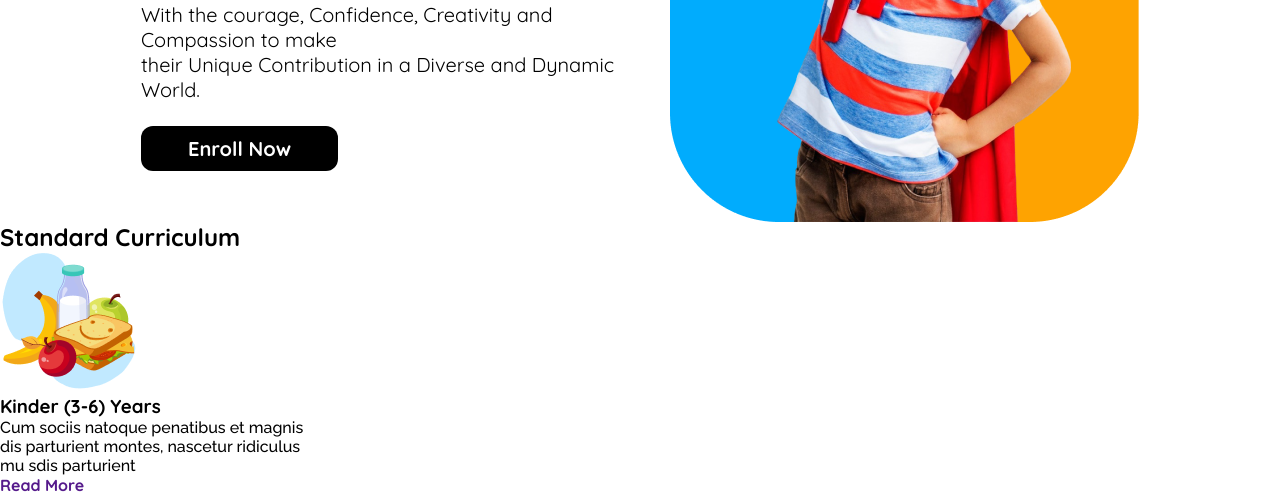
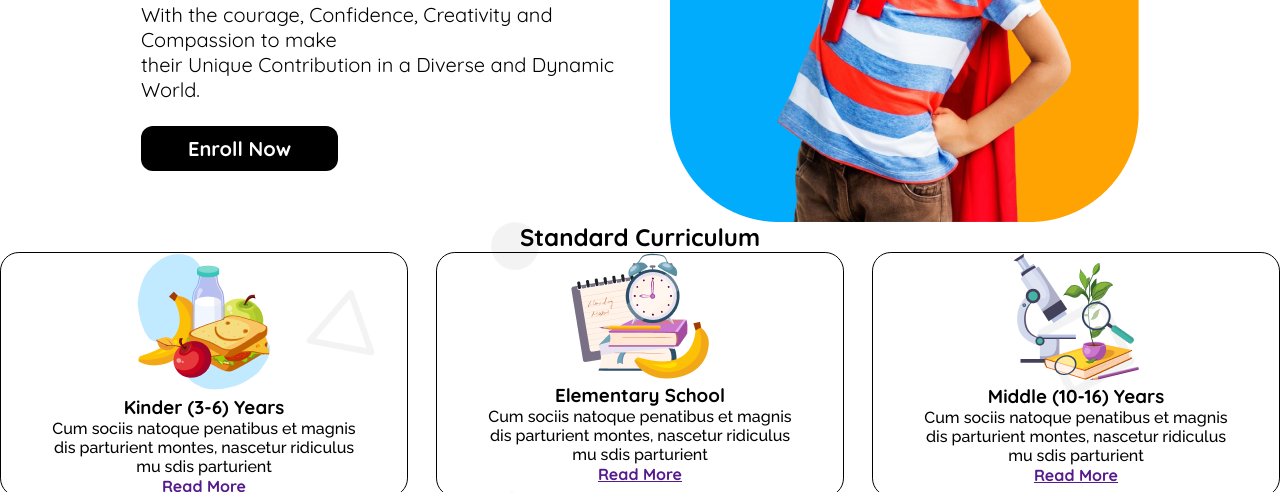
Before and after one commit to tanzil-1/assingment2, a plain HTML site: page index.html in a window 1280 px wide. Shown: the part 455-947 px from the top of the page. Drawn offline with Linux system fonts and the light colour scheme.

Commit message:
this is 2nd commit

```diff
--- a/Styles/style.css
+++ b/Styles/style.css
@@ -177,6 +177,22 @@
 
 /* Standard Curriculum Styles */
 
+.curriculum{
+  background-image: url(/assets/bg.png);
+  text-align: center;
+}
+
+.curriculum-card-container{
+  display: grid;
+  grid-template-columns: repeat(3,1fr);
+
+  gap:28px;
+}
+
+.curriculum-card-container .curriculum-cards{
+  border: 1px solid black;
+  border-radius: 18.86px;
+}
 
 
 
```
